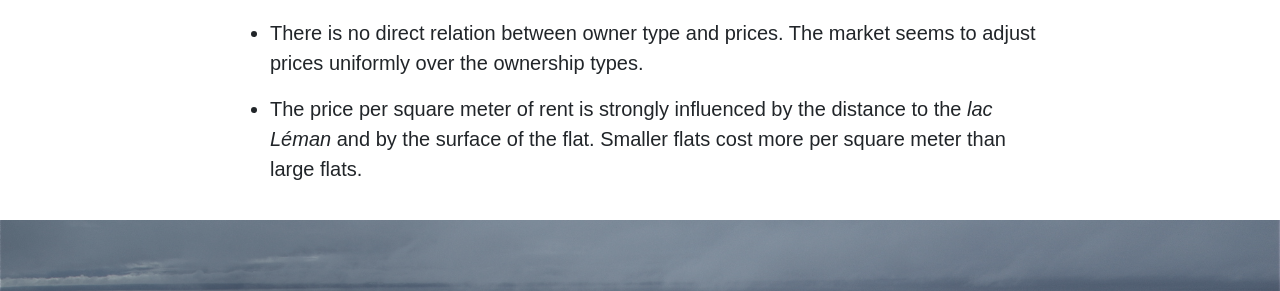
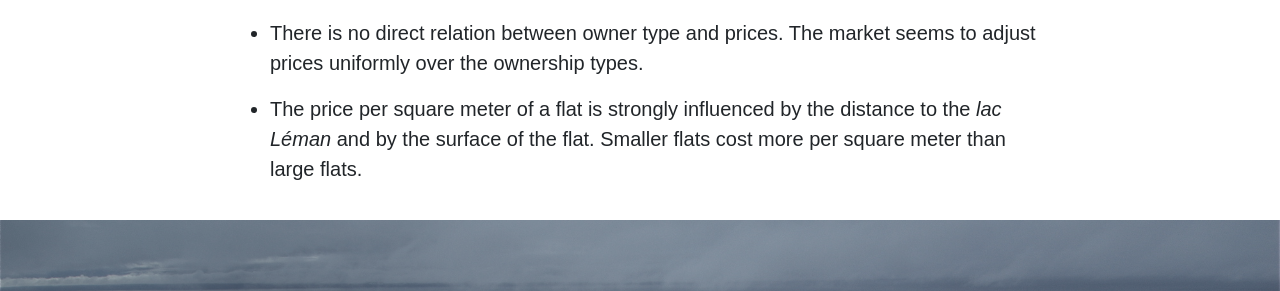
Before and after one commit to who-owns-lausanne/who-owns-lausanne.github.io, a Jekyll site: the page built from index.md, in a window 1280 px wide and 900 px high, scrolled down 1401 px. Shown: the part 162-453 px from the top of the window. Built offline with Jekyll 4.4.1, drawn with Linux system fonts in a browser that asks for light colours; some web fonts are replaced; our own code applies the rules of GitHub Pages for plain Markdown files.

Commit message:
Update index.md
Co-Authored-By: ptrcarta <ptrcarta@gmail.com>

```diff
--- a/index.md
+++ b/index.md
@@ -36,7 +36,7 @@ divide the city into its neighbourhoods – in french
 - There is no direct relation between owner type and prices. The market seems to
   adjust prices uniformly over the ownership types.
 
-- The price per square meter of rent is strongly influenced by the distance to the
+- The price per square meter of a flat is strongly influenced by the distance to the
   _lac Léman_ and by the surface of the flat. Smaller flats cost more
   per square meter than large flats.
 
```
